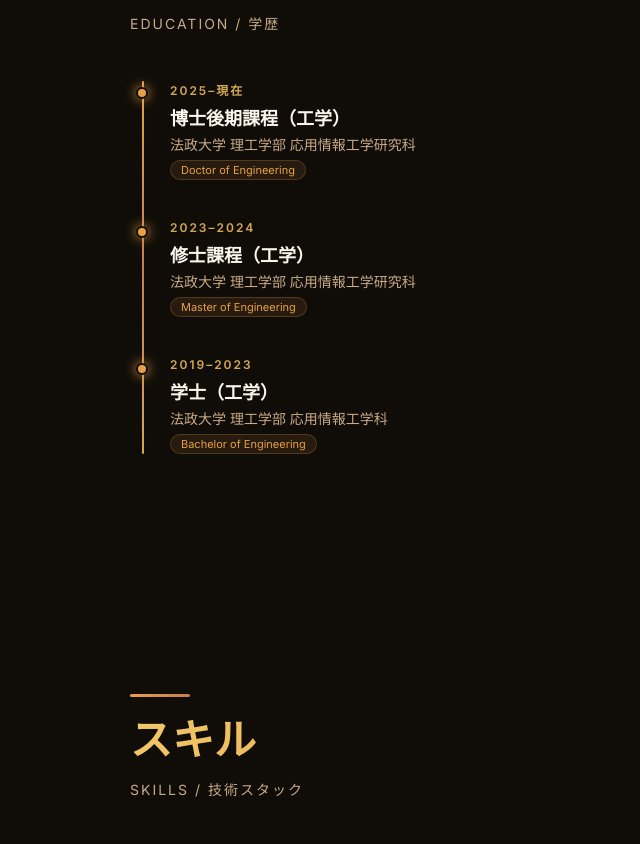
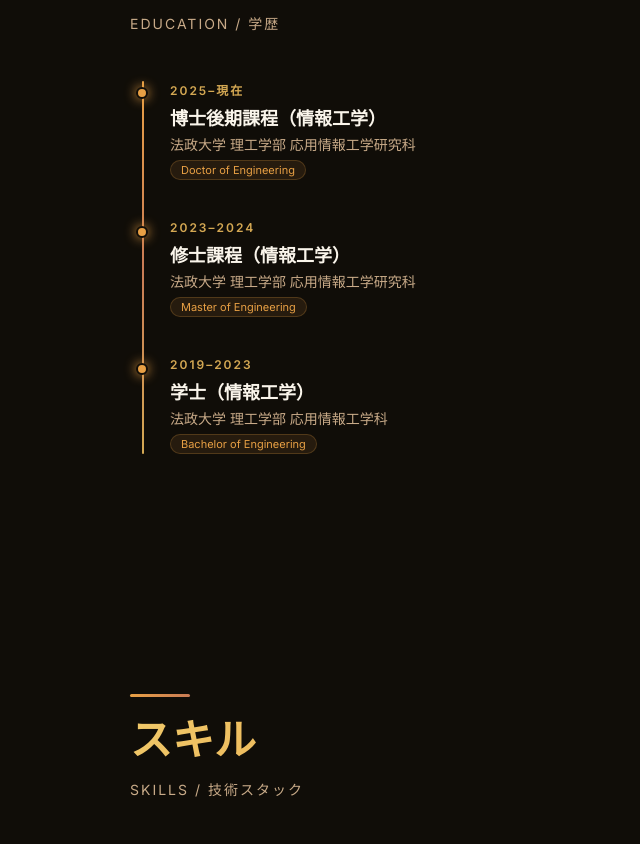
Before and after one commit to whx0/my-website, a plain HTML site: page index.html in a window 1280 px wide. Shown: the part 1577-2421 px from the top of the page, without its empty margins (0-640 px from the left). Drawn offline with nearby package versions, Linux system fonts and the light colour scheme; animation ran at ten frames a second.

Commit message:
Update education details for engineering degrees

```diff
--- a/index.html
+++ b/index.html
@@ -886,9 +886,9 @@ const i18n = {
     ],
     edu_title:'学歴', edu_sub:'EDUCATION / 学歴',
     education:[
-      {year:'2025–現在', degree:'博士後期課程（工学）', school:'法政大学 理工学部 応用情報工学研究科', badge:'Doctor of Engineering'},
-      {year:'2023–2024', degree:'修士課程（工学）', school:'法政大学 理工学部 応用情報工学研究科', badge:'Master of Engineering'},
-      {year:'2019–2023', degree:'学士（工学）', school:'法政大学 理工学部 応用情報工学科', badge:'Bachelor of Engineering'}
+      {year:'2025–現在', degree:'博士後期課程（情報工学）', school:'法政大学 理工学部 応用情報工学研究科', badge:'Doctor of Engineering'},
+      {year:'2023–2024', degree:'修士課程（情報工学）', school:'法政大学 理工学部 応用情報工学研究科', badge:'Master of Engineering'},
+      {year:'2019–2023', degree:'学士（情報工学）', school:'法政大学 理工学部 応用情報工学科', badge:'Bachelor of Engineering'}
     ],
     skills_title:'スキル', skills_sub:'SKILLS / 技術スタック',
     skillCats:[
@@ -972,9 +972,9 @@ const i18n = {
     ],
     edu_title:'教育经历', edu_sub:'学历背景',
     education:[
-      {year:'2025–至今', degree:'博士后期课程（工学博士）', school:'法政大学 理工学部 应用信息工学研究科', badge:'Doctor of Engineering'},
-      {year:'2023–2024', degree:'硕士课程（工学硕士）', school:'法政大学 理工学部 应用信息工学研究科', badge:'Master of Engineering'},
-      {year:'2019–2023', degree:'学士（工学）', school:'法政大学 理工学部 应用信息工学科', badge:'Bachelor of Engineering'}
+      {year:'2025–至今', degree:'博士后期课程（信息工学博士）', school:'法政大学 理工学部 应用信息工学研究科', badge:'Doctor of Engineering'},
+      {year:'2023–2024', degree:'硕士课程（信息工学硕士）', school:'法政大学 理工学部 应用信息工学研究科', badge:'Master of Engineering'},
+      {year:'2019–2023', degree:'学士（信息工学）', school:'法政大学 理工学部 应用信息工学科', badge:'Bachelor of Engineering'}
     ],
     skills_title:'技能', skills_sub:'技术栈',
     skillCats:[
```
